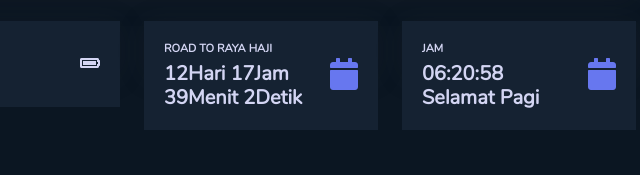
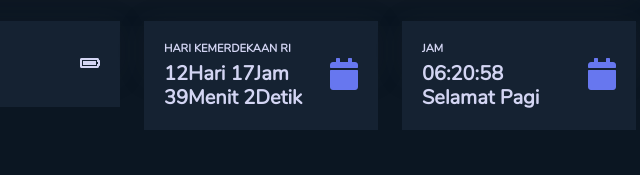
Before and after one commit to mroy-25/apitrash, a website: page view/docs.html in a window 1280 px wide. Shown: the part 193-368 px from the top of the page, 620-1260 px from the left. Drawn offline with Linux system fonts and the light colour scheme; files that its build step writes are made by us from their sources; no server answers; a script that the page names is missing; files whose address does not match are found by name.

Commit message:
Update docs.html

```diff
--- a/view/docs.html
+++ b/view/docs.html
@@ -418,7 +418,7 @@
                                 <div class="card-body">
                                     <div class="row no-gutters align-items-center">
                                         <div class="col mr-2">
-                                            <div class="text-xs font-weight-bold text-uppercase mb-1">Road To Raya Haji</div>
+                                            <div class="text-xs font-weight-bold text-uppercase mb-1">hari kemerdekaan RI</div>
                                             <div class="h5 mb-0 font-weight-bold" id="jadwaltime">Waiting... </div>
                                         </div>
                                         <div class="col-auto">
```
